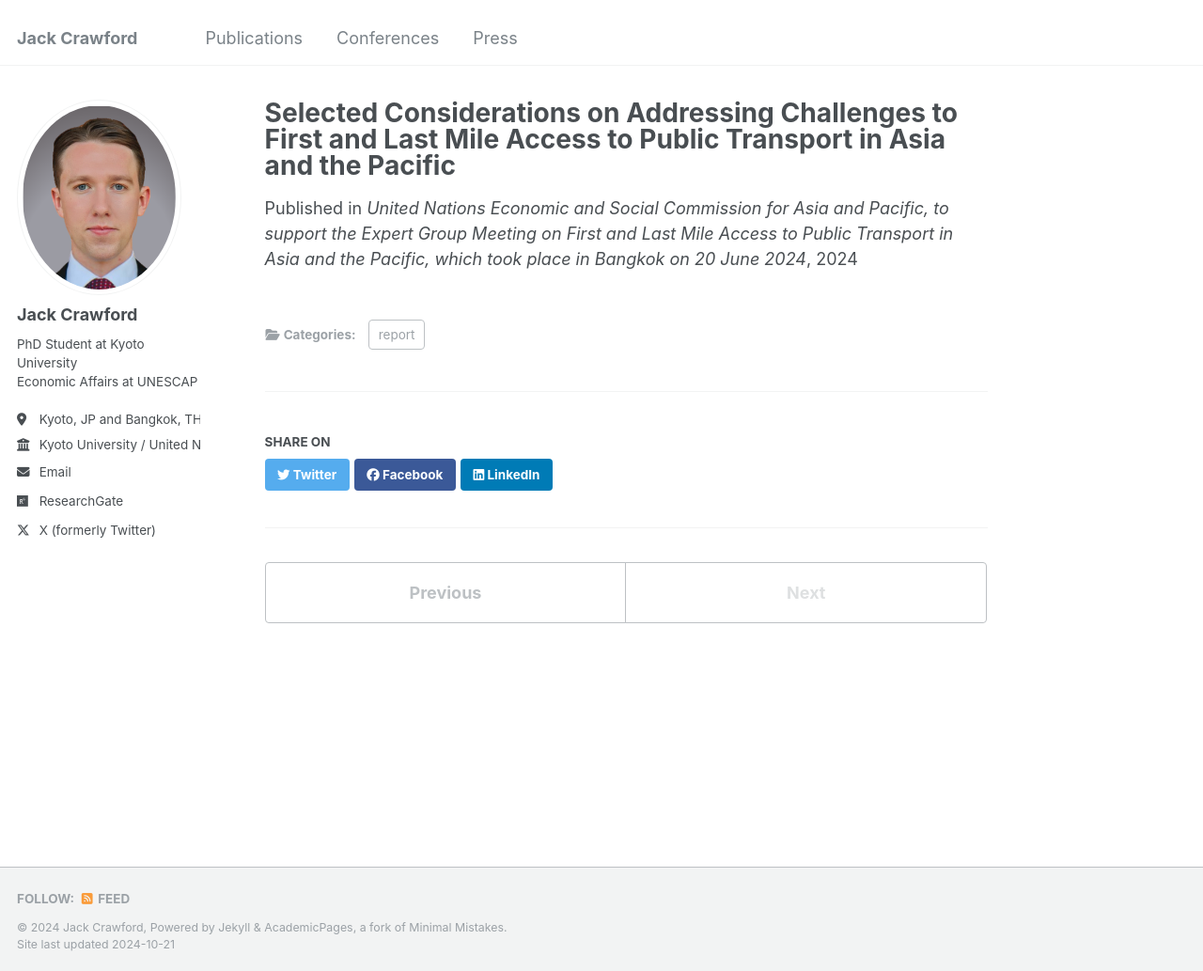
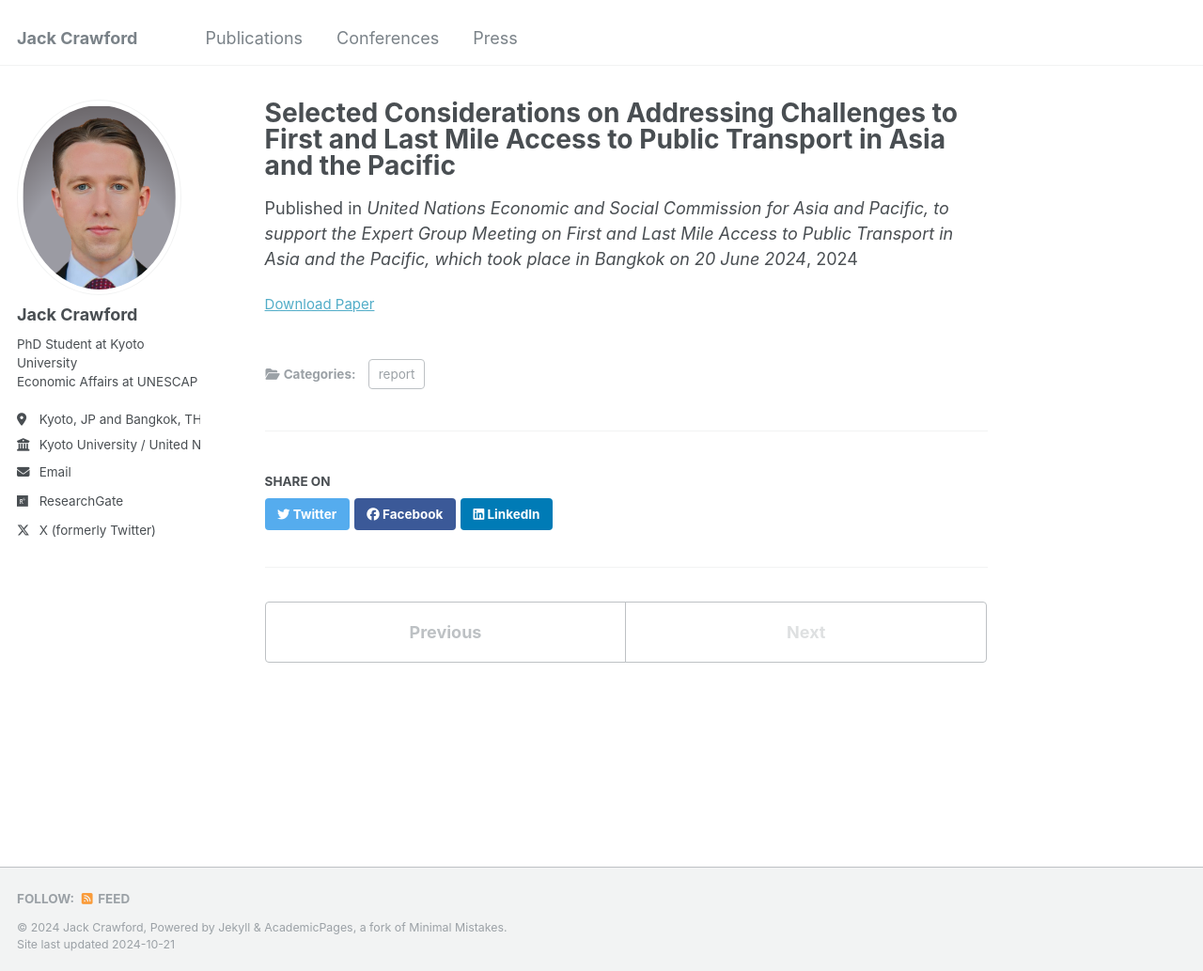
Before and after one commit to jackgcrawford/jackcrawford, a Jekyll site: the page built from _publications/2024-06-20-FLM.md, in a window 1280 px wide and 1033 px high. Shown: the whole window at 94% size. Built offline with Jekyll 4.4.1, drawn with Linux system fonts in a browser that asks for light colours.

Commit message:
Update single.html

```diff
--- a/_layouts/single.html
+++ b/_layouts/single.html
@@ -53,6 +53,8 @@ layout: default
   <p style="font-size: smaller">Recommended citation: {{ page.citation }}<br /><a href="{{ page.paperurl }}">Download Paper</a></p>
 {% elsif page.citation and page.slidesurl %}
   <p style="font-size: smaller">Recommended citation: {{ page.citation }}<br /><a href="{{ page.slidesurl }}">Download Slides</a></p>
+{% elsif page.paperurl %}
+  <p style="font-size: smaller"><a href="{{ page.paperurl }}">Download Paper</a></p>
 {% elsif page.citation %}
   <p style="font-size: smaller">Recommended citation: {{ page.citation }}</p>
 {% elsif page.slidesurl %}
```
Lines whose indentation alone changed are shown as unchanged.
